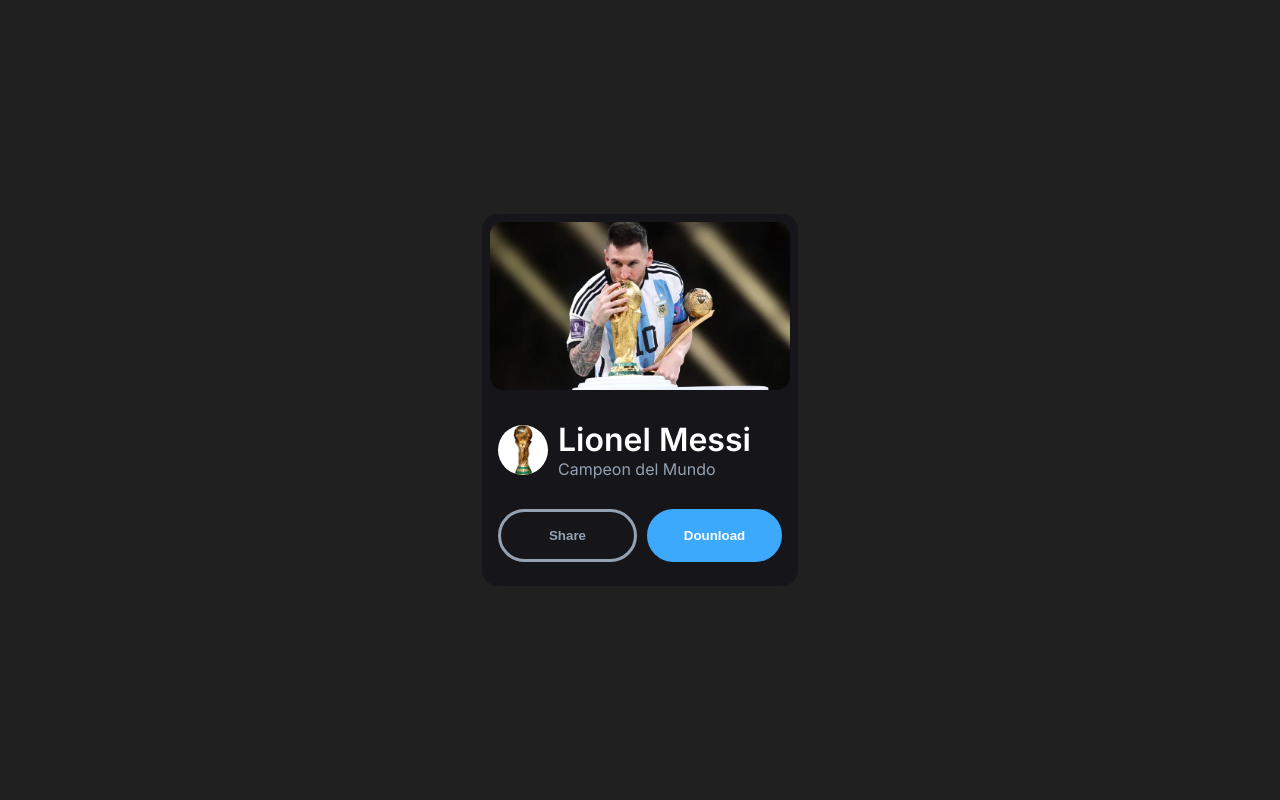
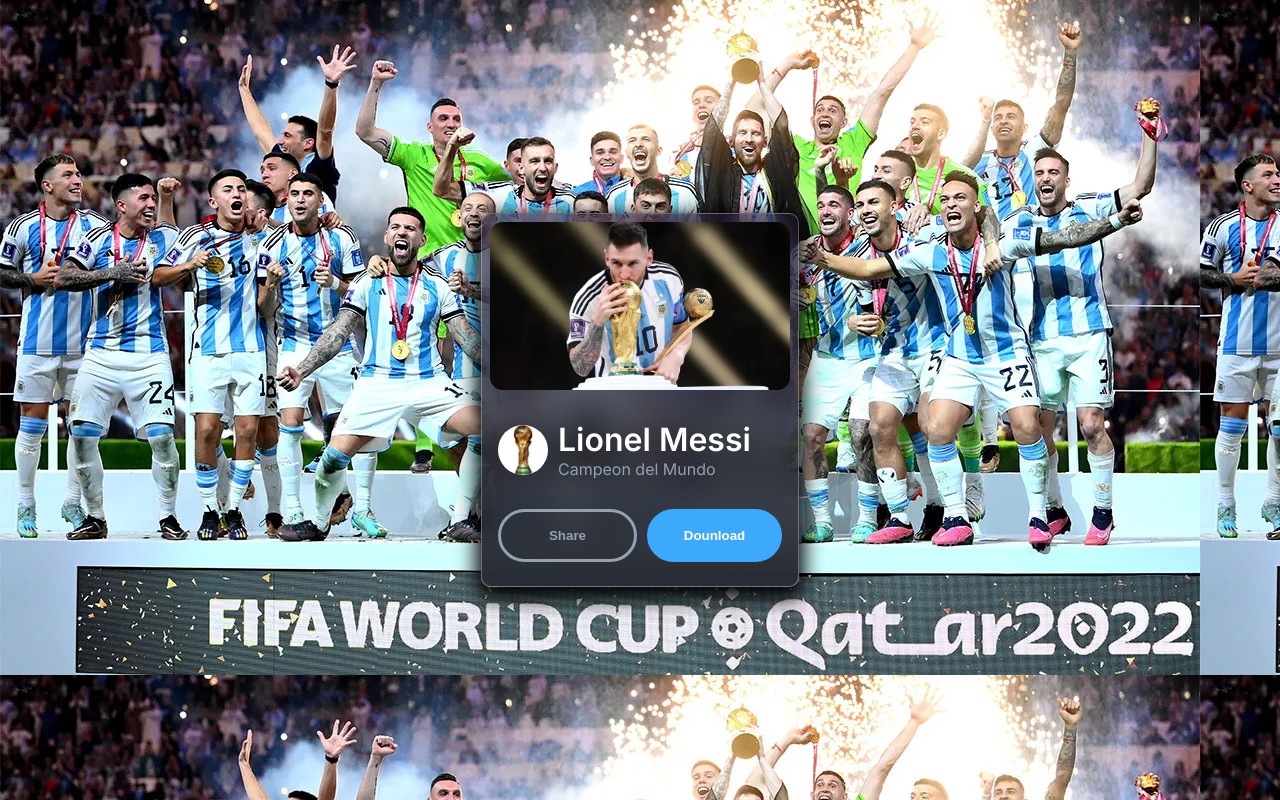
Before and after one commit to MarianoMercado/Card-Messi, a plain HTML site: page index.html in a window 1280 px wide. Drawn offline with Linux system fonts and the light colour scheme.

Commit message:
efecto glassmorphism

```diff
--- a/style.css
+++ b/style.css
@@ -13,7 +13,7 @@
   --text-gray: #94a1b2;
 }
 body {
-  background: var(--dar-bg);
+  background: url("./imagenes/MessiConLaTercera.png");
   font-family: "Inter";
 }
 .container {
@@ -31,6 +31,16 @@
   display: flex;
   flex-direction: column;
   gap: 1.4rem;
+
+  /* glassmorphism */
+  background: linear-gradient(0deg, #282c34 0%, rgba(17, 0, 32, 0.5) 100%);
+  border: 1px solid #ffffff4b;
+  backdrop-filter: blur(15px);
+  -webkit-backdrop-filter: blur(7px);
+  border-radius: 10px;
+  transition: all 0.7 ease;
+  box-shadow: 0 7px 20px 5px #000;
+  overflow: hidden;
 }
 .card__img {
   max-width: 300px;
@@ -84,3 +94,26 @@
   background: var(--primary);
   color: var(--text-white);
 }
+
+/* glassmorphism */
+.card::before {
+  position: fixed;
+  content: "";
+  box-shadow: 0 0 100px 40px #ffffff28;
+  top: -10%;
+  left: -100%;
+  transform: rotate(-45deg);
+  height: 60rem;
+  transition: 0.7s all;
+}
+.card:hover::before {
+  filter: brightness(0.5);
+  top: -100%;
+  left: 200%;
+}
+.card:hover {
+  border: 1px solid #fffffff4;
+  box-shadow: 0 7px 20px 10px #ffffff6d;
+  transform: scale(1.015);
+  transition: all 0.7s ease;
+}
```
Also changed, not shown: imagenes/MessiConLaTercera.png (added).
